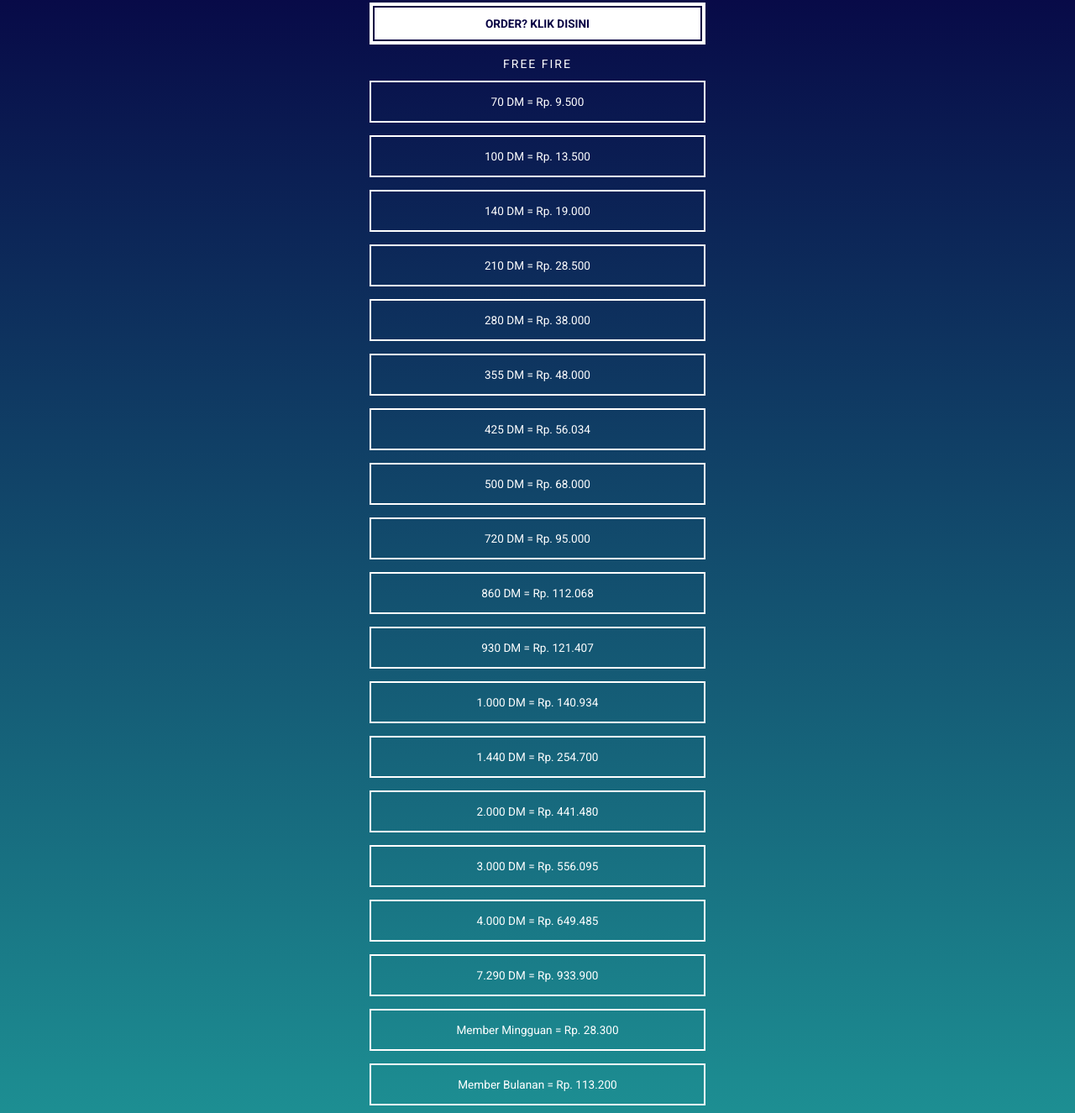
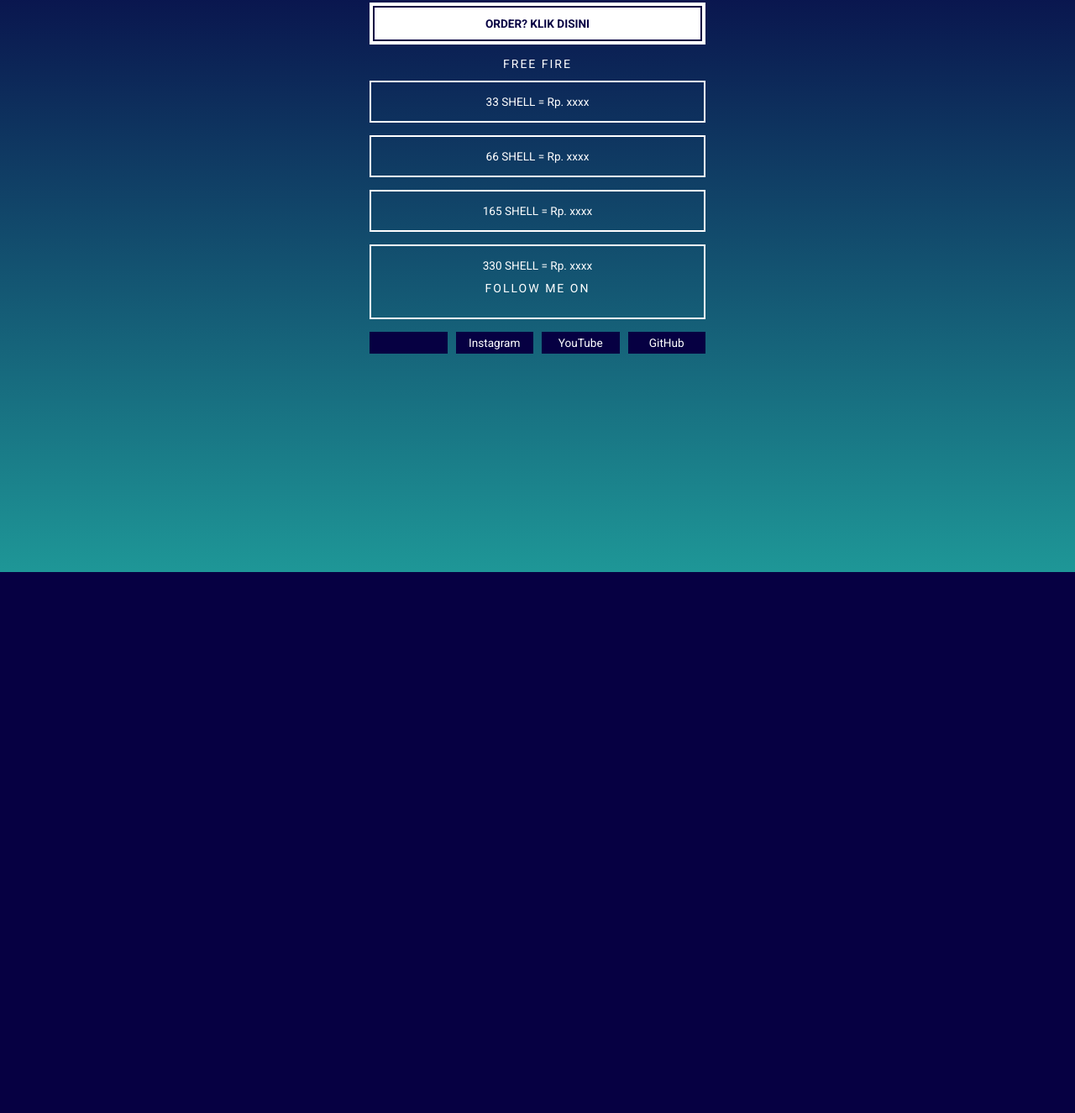
Before and after one commit to ramadhankukuh/price-list-vgs, a website: page index.html in a window 1280 px wide. Shown: the part 135-1460 px from the top of the page at 84% size. After the commit the page ends 816 px from the top, so only its background shows below. Drawn offline with Linux system fonts and the light colour scheme.

Commit message:
Update index.html

```diff
--- a/index.html
+++ b/index.html
@@ -19,25 +19,10 @@
         <!-- Popular Content -->
         <h2>FREE FIRE</h2>
 
-        <a href="">70 DM = Rp. 9.500
-        <a href="">100 DM = Rp. 13.500
-        <a href="">140 DM = Rp. 19.000
-        <a href="">210 DM = Rp. 28.500
-        <a href="">280 DM = Rp. 38.000
-        <a href="">355 DM = Rp. 48.000
-        <a href="">425 DM = Rp. 56.034
-        <a href="">500 DM = Rp. 68.000
-        <a href="">720 DM = Rp. 95.000
-        <a href="">860 DM = Rp. 112.068
-        <a href="">930 DM = Rp. 121.407
-        <a href="">1.000 DM = Rp. 140.934
-        <a href="">1.440 DM = Rp. 254.700
-        <a href="">2.000 DM = Rp. 441.480
-        <a href="">3.000 DM = Rp. 556.095
-        <a href="">4.000 DM = Rp. 649.485
-        <a href="">7.290 DM = Rp. 933.900
-        <a href="">Member Mingguan = Rp. 28.300
-        <a href="">Member Bulanan = Rp. 113.200</a>
+        <a href="">33 SHELL = Rp. xxxx
+        <a href="">66 SHELL = Rp. xxxx
+        <a href="">165 SHELL = Rp. xxxx
+        <a href="">330 SHELL = Rp. xxxx
 
         <!-- Channels -->
         <h2>Follow Me On</h2>
```
